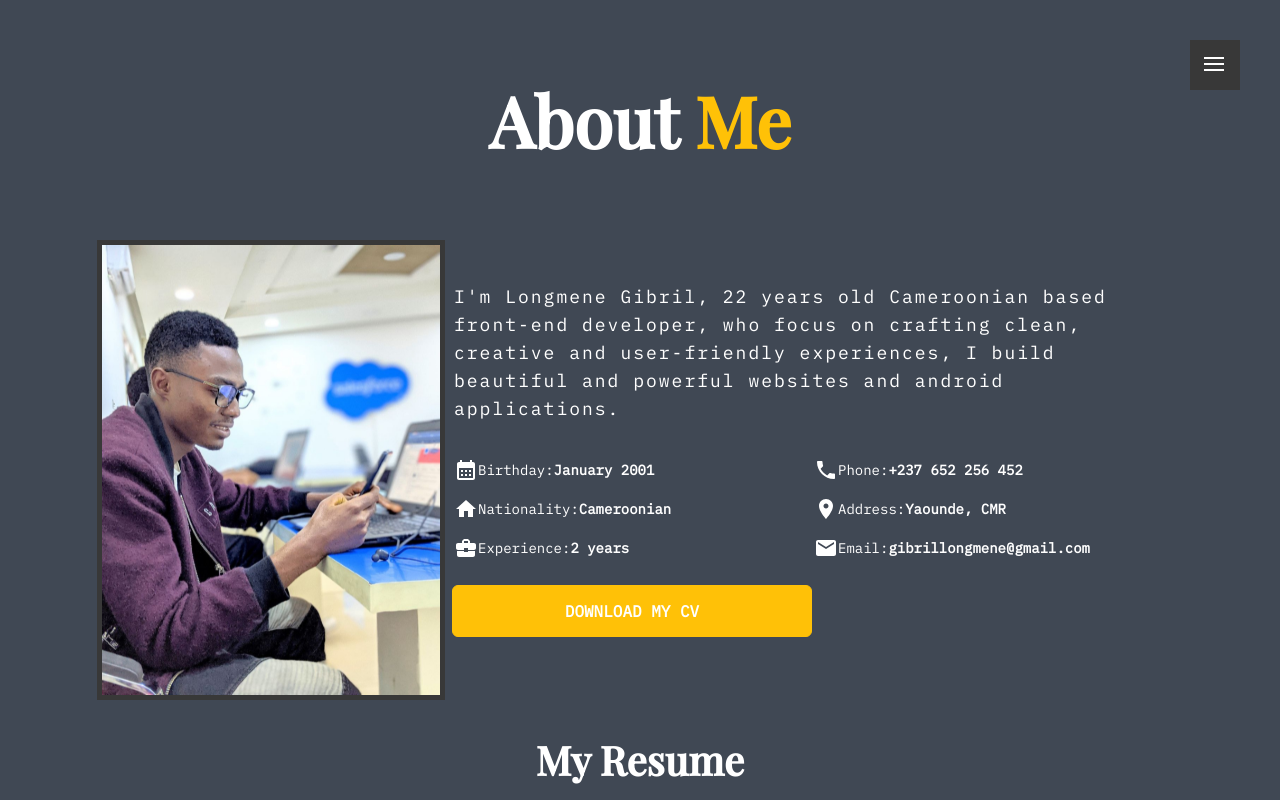
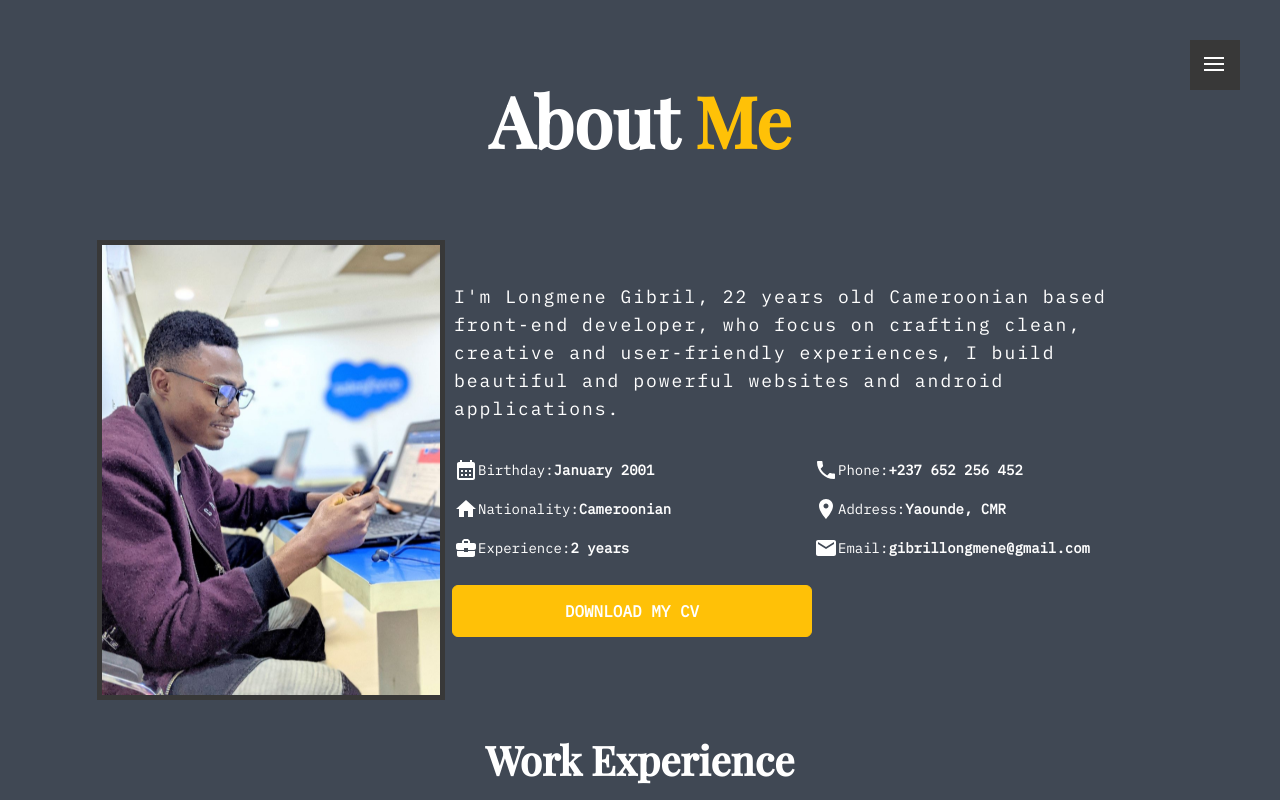
Before and after one commit to longmenegib/longmene, a React (Create React App) app: page /about in a window 1280 px wide. Shown: the top 800 px of the page. Built offline with nearby package versions, Linux system fonts and the light colour scheme.

Commit message:
changes ok

```diff
--- a/src/Pages/About.js
+++ b/src/Pages/About.js
@@ -67,7 +67,7 @@ export default function About() {
                     </div>
                 </div>
                 <div className='resume'>
-                    <span className='title'>My Resume</span>
+                    <span className='title'>Work Experience</span>
                     <div className='row w-100'>
                         <div className='col-12 col-md-4'>
                             <div className='w-96 resume-item'>
```
